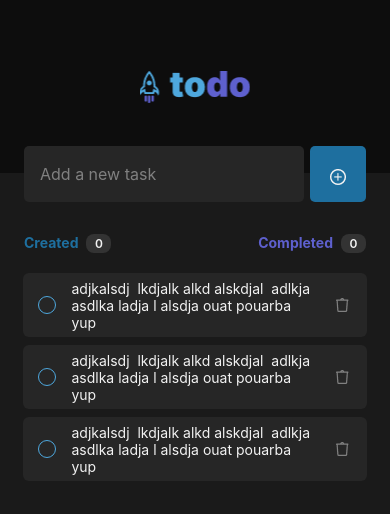
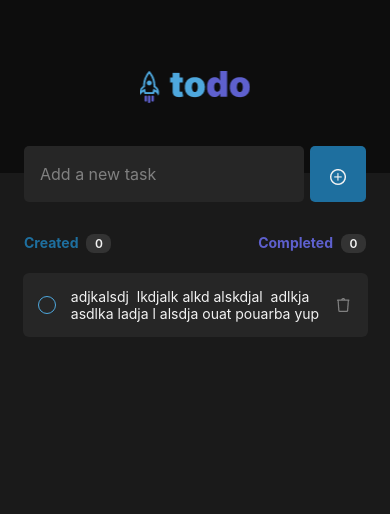
Before and after one commit to duckbox72/rn-todo-list, a React Native app: screen / in a window 390 px wide. Shown: the top 514 px of the page. Built offline with nearby package versions, Linux system fonts and the light colour scheme.

Commit message:
task style fixes

```diff
--- a/src/components/task/styles.ts
+++ b/src/components/task/styles.ts
@@ -4,9 +4,8 @@ import theme from '../../global/styles/theme';
 
 export const styles = StyleSheet.create({
   container: {
-    width: '88%',
+    width: 345,
     minHeight: 64,
-
     borderRadius: 6,
     marginBottom: 8,
 
--- a/src/screens/Home/index.tsx
+++ b/src/screens/Home/index.tsx
@@ -1,5 +1,5 @@
 import React, {useState} from 'react';
-import { View, Text, TextInput, TouchableOpacity, Image } from 'react-native';
+import { View, Text, TextInput, TouchableOpacity, Image, FlatList } from 'react-native';
 
 import { styles } from './styles';
 
@@ -9,7 +9,7 @@ import { Task } from '../../components/task';
 
 
 export function Home() {
-  const [tasks, setTasks] = useState<string[]>([]);
+  const [tasks, setTasks] = useState<string[]>(['']);
   const [task, setTask] = useState('');
 
 
@@ -70,7 +70,17 @@ export function Home() {
         </View>
       </View>
 
-      {/* <View style={styles.listEmptyComponentContainer}>
+
+
+      <FlatList
+        data={tasks}
+        keyExtractor={item => item}
+        renderItem={(item) => (
+          <Task />
+        )}
+        showsVerticalScrollIndicator={false}
+        ListEmptyComponent={() => (
+          <View style={styles.listEmptyComponentContainer}>
             <Image
               style={styles.listEmptyImage}
               source={require('../../assets/Clipboard.png')}
@@ -81,11 +91,10 @@ export function Home() {
             <Text style={styles.listEmptyTextBottom}>
               Create tasks and organize your to do
             </Text>
-      </View> */}
+          </View>
+        )}
+      />
+    </View>
 
-      <Task />
-      <Task />
-      <Task />
-    </View>
   );
 }2
--- a/src/screens/Home/styles.ts
+++ b/src/screens/Home/styles.ts
@@ -5,9 +5,9 @@ import theme from '../../global/styles/theme';
 export const styles = StyleSheet.create({
   container: {
     flex: 1,
+    width: '100%',
     backgroundColor: theme.colors.gray600,
     alignItems: 'center',
-    //justifyContent: 'center',
   },
   titleBackground: {
     width: '100%',
@@ -102,7 +102,7 @@ export const styles = StyleSheet.create({
   },
 
   listEmptyComponentContainer: {
-    width: '88%',
+    width: 345,
 
     borderTopColor: theme.colors.gray400,
     borderTopWidth: .5,
```
Lines whose indentation alone changed are shown as unchanged.
